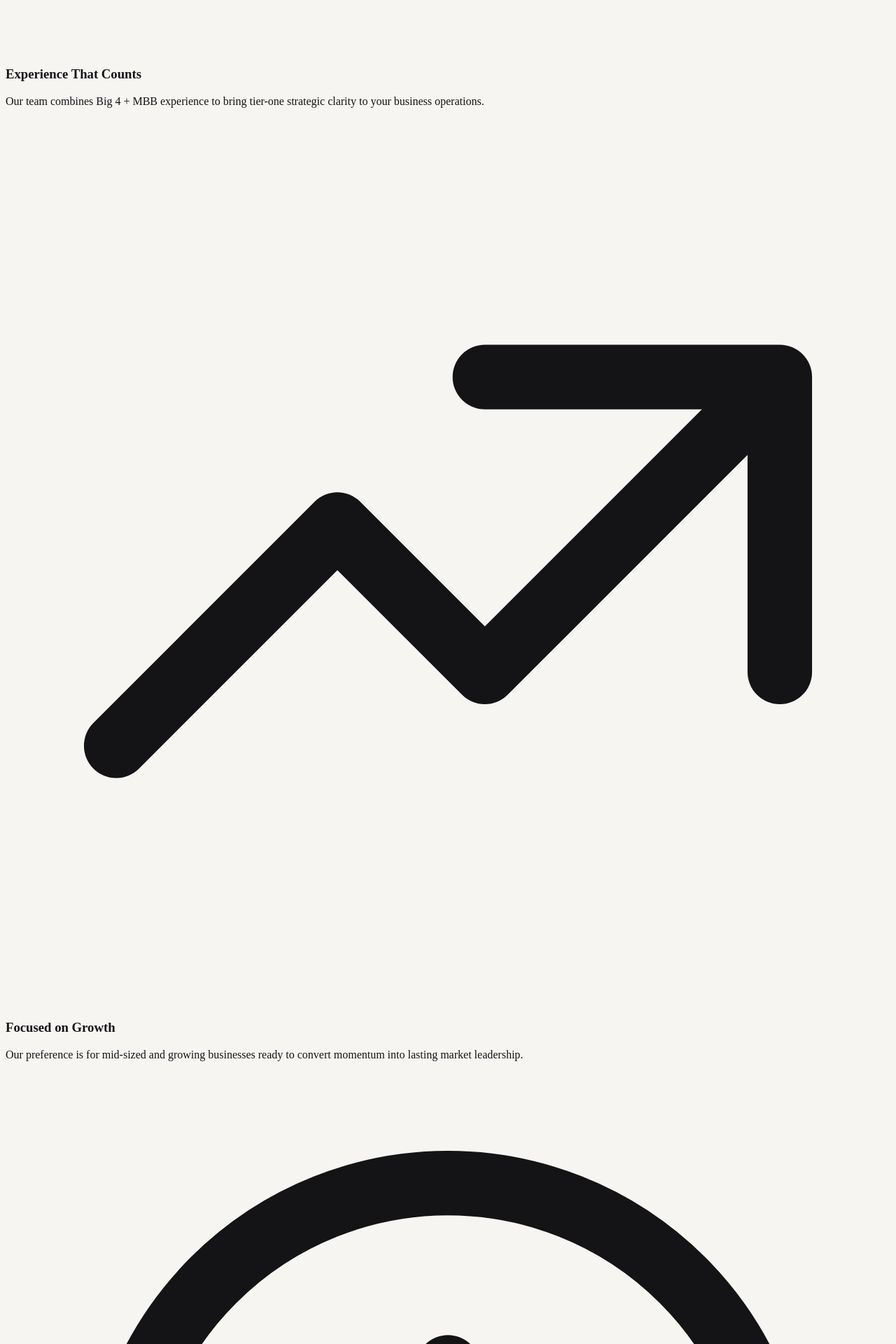
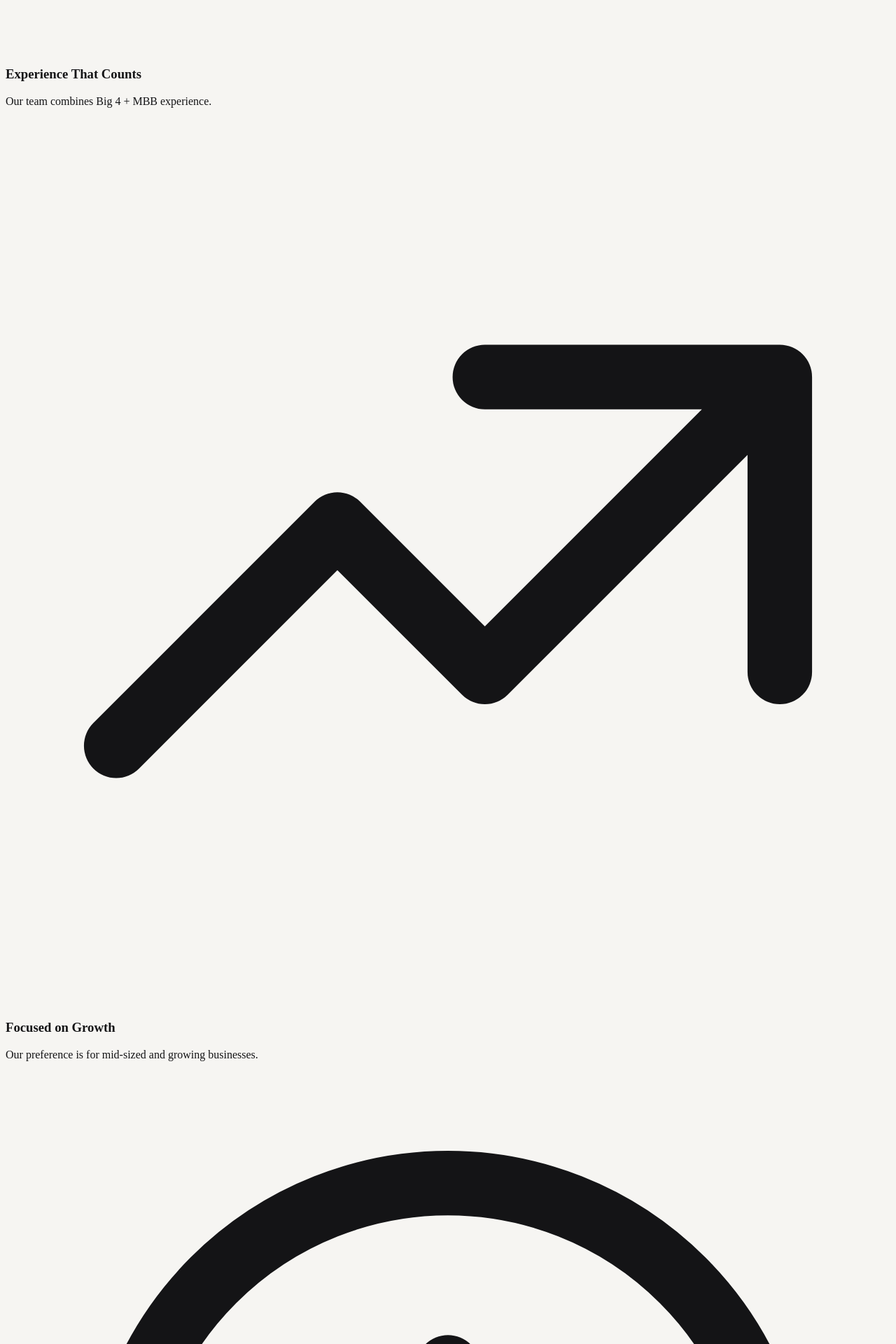
Before and after one commit to Dahmii/Uthion-by-umobile, a React app in the folder src/: page / in a window 1280 px wide. Shown: the part 3160-5080 px from the top of the page at 70% size. Built offline with nearby package versions, Linux system fonts and the light colour scheme; the HTML template or start-up script is replaced by a standard one.

Commit message:
more updates made

```diff
--- a/src/components/Sectors.tsx
+++ b/src/components/Sectors.tsx
@@ -1,5 +1,5 @@
 import { motion } from 'framer-motion';
-import financialImage from '../assets/finance.jpg';
+import financialImage from '../assets/finance.webp';
 import healthcareImage from '../assets/healthcare.jpg';
 
 export function Sectors() {
@@ -69,7 +69,7 @@ export function Sectors() {
             </h2>
           </div>
           <p className="text-sm sm:text-base text-stone-600 max-w-sm mt-6 md:mt-0 font-normal leading-relaxed">
-            Our experience spans multiple industries, helping businesses strengthen strategy, secure funding, and improve performance.
+            We've worked alongside businesses across key industries, helping them solve real business challenges.
           </p>
         </div>
 
@@ -82,11 +82,12 @@ export function Sectors() {
               whileInView={{ opacity: 1, y: 0 }}
               viewport={{ once: true, margin: '-60px' }}
               transition={{ duration: 0.6, delay: index * 0.1 }}
-              className="group cursor-pointer flex flex-col justify-between"
+              className="group cursor-pointer flex flex-col h-full"
             >
-              <div>
+              {/* Top Container - Standardized Height */}
+              <div className="flex-1 flex flex-col justify-between">
                 {/* Image Wrapper */}
-                <div className="relative h-[260px] sm:h-[320px] w-full overflow-hidden rounded-[1.5rem] mb-6 border border-stone-300/80">
+                <div className="relative h-[260px] sm:h-[320px] w-full overflow-hidden rounded-[1.5rem] mb-6 border border-stone-300/80 flex-shrink-0">
                   <img
                     src={sector.image}
                     alt={sector.title}
@@ -101,12 +102,13 @@ export function Sectors() {
                 </h3>
               </div>
 
-              {/* Vertical Checkmark List */}
-              <ul className="space-y-3 pt-4 border-t border-stone-200/80">
+              {/* Vertical Checkmark List - Pushed to the Bottom */}
+              <div className="pt-4 border-t border-stone-200/80 min-h-[160px]">
+                <ul className="space-y-3">
                   {sector.services.map((service, sIdx) => (
-                  <li key={sIdx} className="flex items-center gap-3">
+                    <li key={sIdx} className="flex items-start gap-3">
                       {/* Checkmark Circle Icon */}
-                    <div className="flex-shrink-0 w-5 h-5 rounded-full bg-stone-200/80 border border-stone-300 flex items-center justify-center text-stone-900 group-hover:bg-[#3300FF] group-hover:border-[#3300FF] group-hover:text-white transition-all duration-300">
+                      <div className="flex-shrink-0 w-5 h-5 mt-0.5 rounded-full bg-stone-200/80 border border-stone-300 flex items-center justify-center text-stone-900 group-hover:bg-[#3300FF] group-hover:border-[#3300FF] group-hover:text-white transition-all duration-300">
                         <svg
                           className="w-3 h-3"
                           fill="none"
@@ -123,12 +125,13 @@ export function Sectors() {
                       </div>
 
                       {/* Service Label */}
-                    <span className="text-sm sm:text-[0.95rem] font-medium text-stone-700 group-hover:text-stone-950 transition-colors">
+                      <span className="text-sm sm:text-[0.95rem] font-medium text-stone-700 group-hover:text-stone-950 transition-colors leading-snug">
                         {service}
                       </span>
                     </li>
                   ))}
                 </ul>
+              </div>
             </motion.div>
           ))}
         </div>
--- a/src/components/WhyChooseUs.tsx
+++ b/src/components/WhyChooseUs.tsx
@@ -6,7 +6,7 @@ export function WhyChooseUs() {
     {
       title: 'Experience That Counts',
       description:
-        'Our team combines Big 4 + MBB experience to bring tier-one strategic clarity to your business operations.',
+        'Our team combines Big 4 + MBB experience.',
       tag: 'Tier-One Advisory',
       icon: (
         <svg className="w-5 h-5" fill="none" stroke="currentColor" viewBox="0 0 24 24">
@@ -22,7 +22,7 @@ export function WhyChooseUs() {
     {
       title: 'Focused on Growth',
       description:
-        'Our preference is for mid-sized and growing businesses ready to convert momentum into lasting market leadership.',
+        'Our preference is for mid-sized and growing businesses.',
       tag: 'Mid-Market Scale',
       icon: (
         <svg className="w-5 h-5" fill="none" stroke="currentColor" viewBox="0 0 24 24">
@@ -38,7 +38,7 @@ export function WhyChooseUs() {
     {
       title: 'Built for Today',
       description:
-        "Our perspectives are shaped by today's evolving business landscape, cutting through legacy complexity with agile execution.",
+        "Our perspectives are shaped by today's evolving business landscape.",
       tag: 'Agile Execution',
       icon: (
         <svg className="w-5 h-5" fill="none" stroke="currentColor" viewBox="0 0 24 24">
```
Also changed, not shown: src/assets/finance.webp (added). Lines whose indentation alone changed are shown as unchanged.
